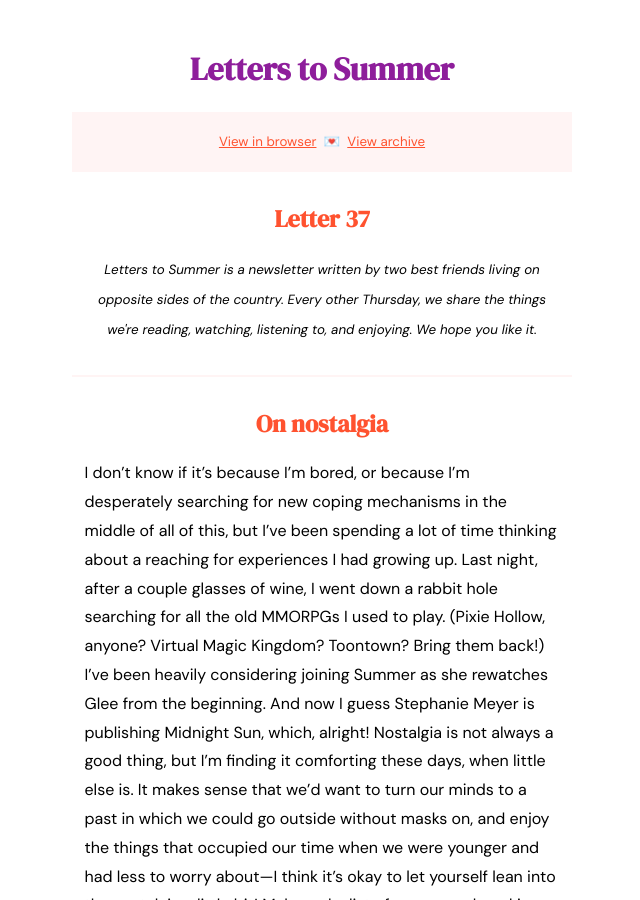
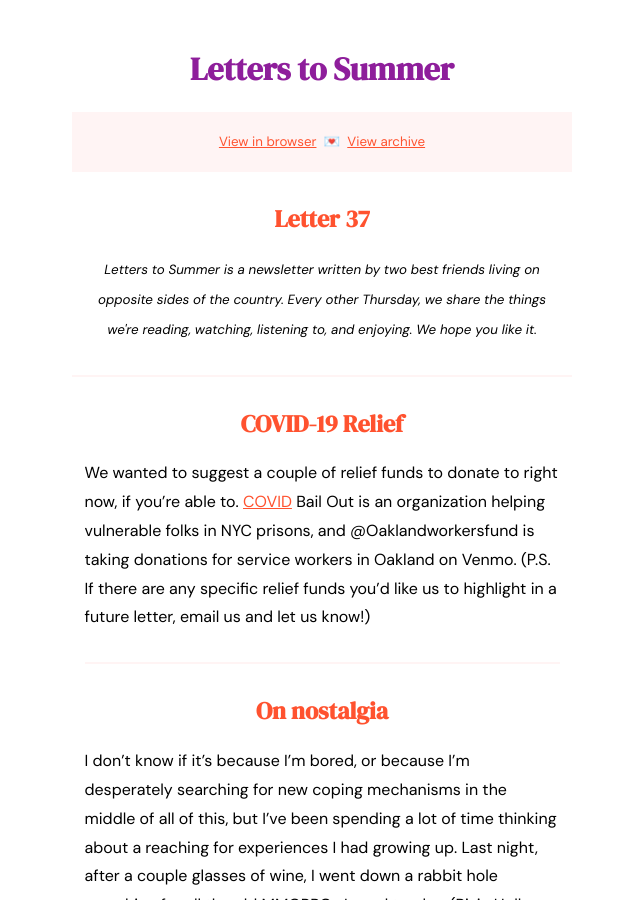
Before and after one commit to jilliangmeehan/letters-to-summer, a Jekyll site: the page built from emails/37.md, in a window 1280 px wide and 900 px high. Shown: the whole window, without its empty margins (318-958 px from the left). Built offline with Jekyll 4.4.1, drawn with Linux system fonts in a browser that asks for light colours.

Commit message:
Updated 37

```diff
--- a/emails/37.md
+++ b/emails/37.md
@@ -4,6 +4,12 @@ permalink: "/email/37"
 url: "/37"
 layout: email
 ---
+
+## COVID-19 Relief
+
+We wanted to suggest a couple of relief funds to donate to right now, if you're able to. [COVID](https://www.covidbailout.org) Bail Out is an organization helping vulnerable folks in NYC prisons, and @Oaklandworkersfund is taking donations for service workers in Oakland on Venmo. (P.S. If there are any specific relief funds you'd like us to highlight in a future letter, email us and let us know!)
+
+<hr>
 
 ## On nostalgia
 
```
